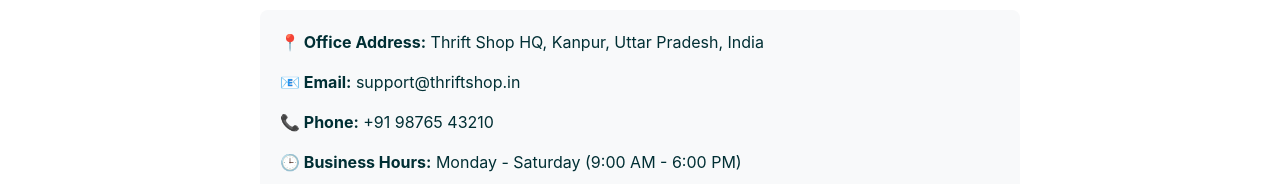
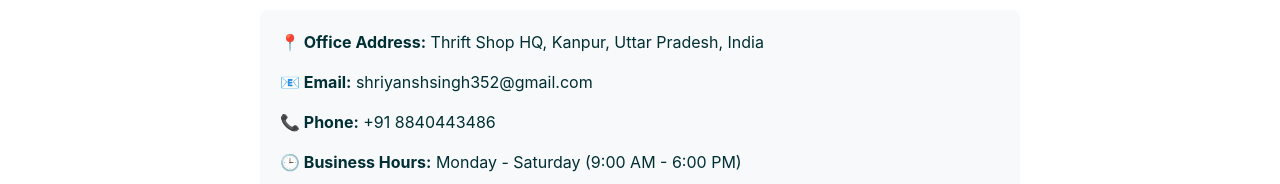
Before and after one commit to shriyansh-02/Thrift-Shop, a React (Create React App) app: page /contact in a window 1280 px wide. Shown: the part 210-394 px from the top of the page. Built offline with nearby package versions, Linux system fonts and the light colour scheme.

Commit message:
G-mail updated

```diff
--- a/src/Pages/ContactUs.js
+++ b/src/Pages/ContactUs.js
@@ -11,8 +11,8 @@
         <p>Need assistance? We are here to help!</p>
         <div style={{ backgroundColor: '#f8f9fa', padding: '20px', borderRadius: '8px', marginTop: '20px' }}>
           <p><strong>📍 Office Address:</strong> Thrift Shop HQ, Kanpur, Uttar Pradesh, India</p>
-          <p><strong>📧 Email:</strong> support@thriftshop.in</p>
-          <p><strong>📞 Phone:</strong> +91 98765 43210</p>
+          <p><strong>📧 Email:</strong> shriyanshsingh352@gmail.com</p>
+          <p><strong>📞 Phone:</strong> +91 8840443486</p>
           <p><strong>🕒 Business Hours:</strong> Monday - Saturday (9:00 AM - 6:00 PM)</p>
         </div>
       </div>
```
